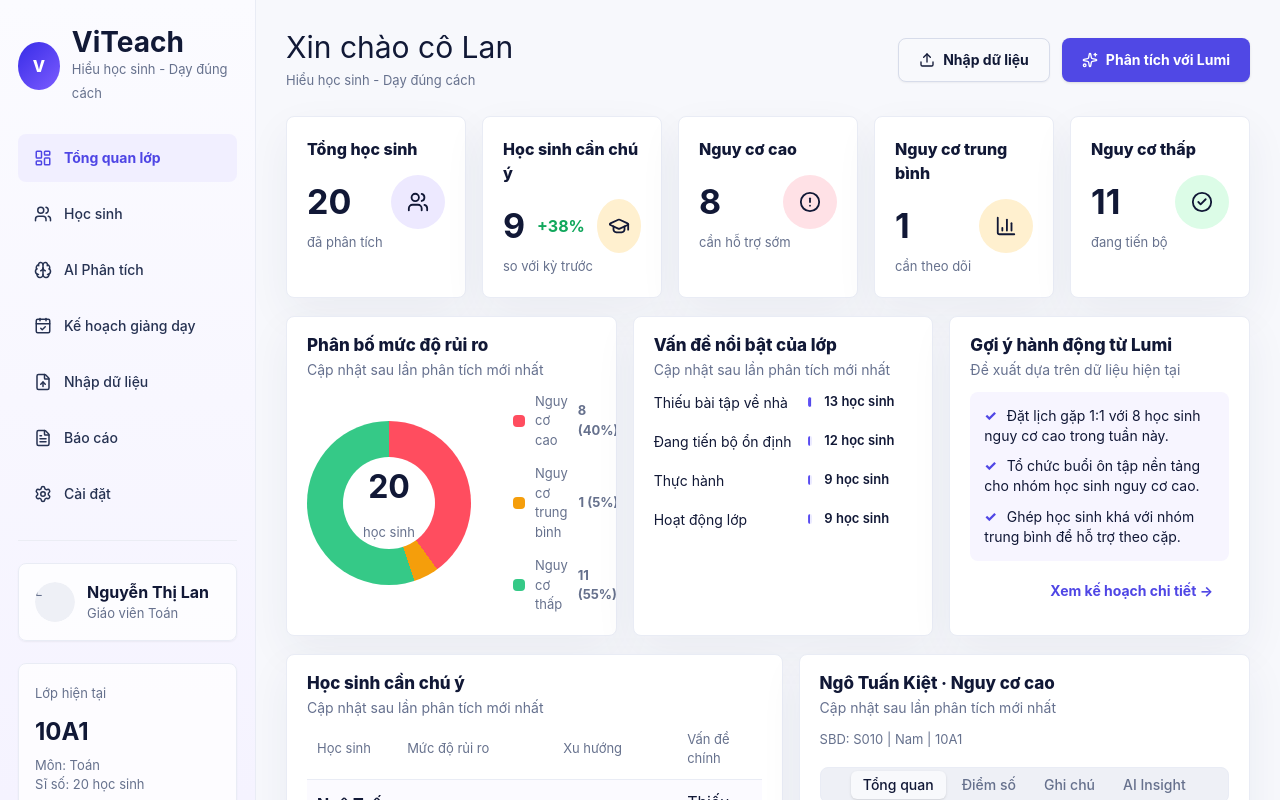
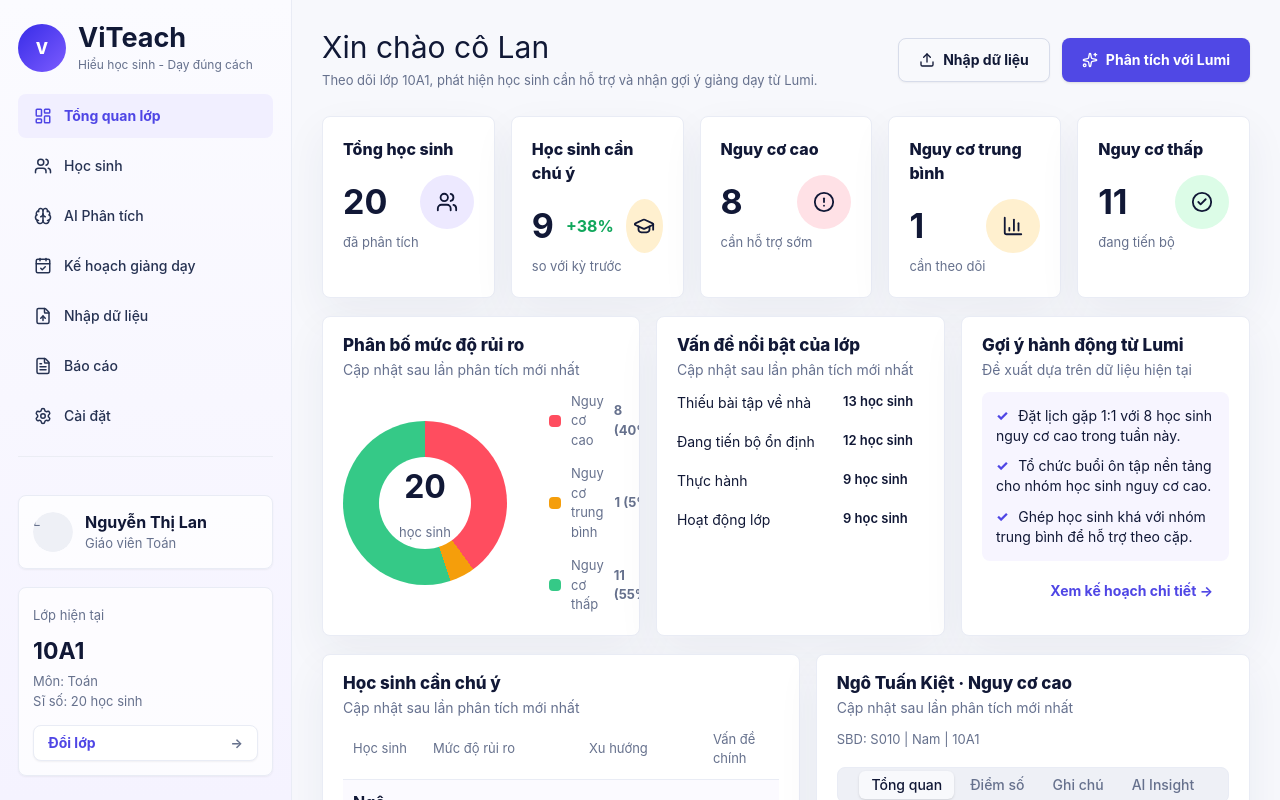
Before and after one commit to ViTeachTeam/vi-teach, a Next.js app in the folder apps/web/: page / in a window 1280 px wide. Shown: the top 800 px of the page. Built offline with nearby package versions, Linux system fonts and the light colour scheme.

Commit message:
style: update global styles and refine Dashboard component layout

```diff
--- a/apps/web/src/app/global.css
+++ b/apps/web/src/app/global.css
@@ -70,7 +70,7 @@ button {
 
 .app-shell {
   display: grid;
-  grid-template-columns: 256px minmax(0, 1fr);
+  grid-template-columns: 292px minmax(0, 1fr);
   align-items: start;
   min-height: 100vh;
 }
@@ -81,9 +81,9 @@ button {
   align-self: start;
   display: flex;
   flex-direction: column;
-  gap: 22px;
+  gap: 18px;
   height: 100vh;
-  padding: 28px 18px;
+  padding: 24px 18px;
   overflow-y: auto;
   overscroll-behavior: contain;
   background: linear-gradient(180deg, #fbfbff 0%, #f5f3ff 100%);
@@ -95,6 +95,10 @@ button {
   display: flex;
   align-items: center;
   gap: 12px;
+}
+
+.brand {
+  min-width: 0;
 }
 
 .brand-mark,
@@ -111,11 +115,23 @@ button {
 
 .brand strong {
   display: block;
-  font-size: 28px;
+  font-size: 27px;
   line-height: 1;
 }
 
-.brand span,
+.brand-copy {
+  min-width: 0;
+}
+
+.brand-slogan {
+  display: block;
+  margin-top: 6px;
+  color: var(--vt-muted);
+  white-space: nowrap;
+  font-size: 12px;
+  line-height: 1.25;
+}
+
 .teacher-card span,
 .class-card span,
 .class-card p,
@@ -127,8 +143,8 @@ button {
 
 .nav {
   display: grid;
-  gap: 8px;
-  margin-top: 8px;
+  gap: 6px;
+  margin-top: 4px;
 }
 
 .nav button {
@@ -137,7 +153,7 @@ button {
   justify-content: flex-start;
   gap: 12px;
   width: 100%;
-  min-height: 48px;
+  min-height: 44px;
   padding: 0 16px;
   color: #263252;
   background: transparent;
@@ -159,7 +175,7 @@ button {
 
 .teacher-card,
 .class-card {
-  padding: 16px;
+  padding: 14px;
   border: 1px solid var(--vt-line);
   border-radius: 8px;
   background: rgba(255, 255, 255, 0.75);
@@ -176,8 +192,8 @@ button {
 
 .class-card strong {
   display: block;
-  margin: 10px 0 6px;
-  font-size: 24px;
+  margin: 8px 0 4px;
+  font-size: 23px;
 }
 
 .class-card button {
--- a/apps/web/src/components/Dashboard.tsx
+++ b/apps/web/src/components/Dashboard.tsx
@@ -116,9 +116,9 @@ export function Dashboard() {
       <aside className="sidebar">
         <div className="brand">
           <div className="brand-mark">V</div>
-          <div>
+          <div className="brand-copy">
             <strong>ViTeach</strong>
-            <span>Hiểu học sinh - Dạy đúng cách</span>
+            <span className="brand-slogan">Hiểu học sinh - Dạy đúng cách</span>
           </div>
         </div>
         <nav className="nav">
@@ -152,7 +152,7 @@ export function Dashboard() {
         <header className="topbar">
           <div>
             <h1>Xin chào cô Lan</h1>
-            <p>Hiểu học sinh - Dạy đúng cách</p>
+            <p>Theo dõi lớp {analysis.className}, phát hiện học sinh cần hỗ trợ và nhận gợi ý giảng dạy từ Lumi.</p>
           </div>
           <div className="actions">
             <input
```
